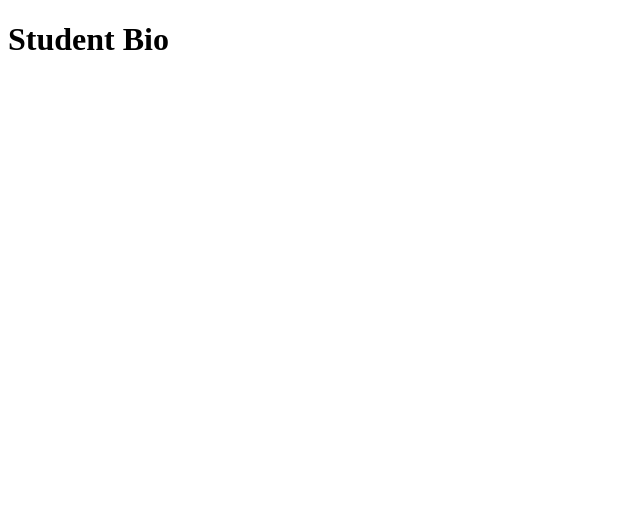
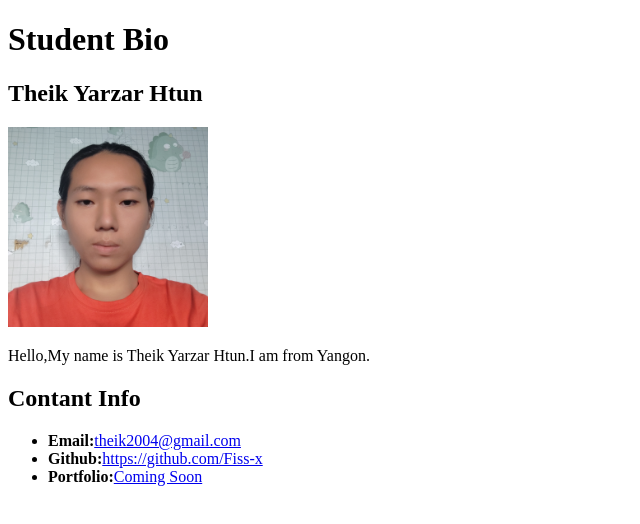
Before and after one commit to Fiss-x/module1, a plain HTML site: page index.html in a window 1280 px wide. Shown: the whole page, without its empty margins (0-640 px from the left). Drawn offline with Linux system fonts and the light colour scheme.

Commit message:
added photo

```diff
--- a/index.html
+++ b/index.html
@@ -6,6 +6,24 @@
     <title>Document</title>
 </head>
 <body>
-    <h1>Student Bio</h1>
+    <header>
+        <h1>Student Bio</h1>
+    </header>
+    <section>
+        <h2>Theik Yarzar Htun</h2>
+        <img src="./01-html/IMG_20240626_081906.jpg" alt="The Student" style="width: 200px;">
+        <p>Hello,My name is Theik Yarzar Htun.I am from Yangon.</p>
+
+    </section>
+    <section>
+        <h2>
+            Contant Info
+        </h2>
+        <ul>
+            <li><strong>Email:</strong><a href="#">theik2004@gmail.com</a></li>
+            <li><strong>Github:</strong><a href="#">https://github.com/Fiss-x</a></li>
+            <li><strong>Portfolio:</strong><a href="#">Coming Soon</a></li>
+        </ul>
+    </section>
 </body>
 </html>
```
Also changed, not shown: 01-html/IMG_20240626_081906.jpg (added).
